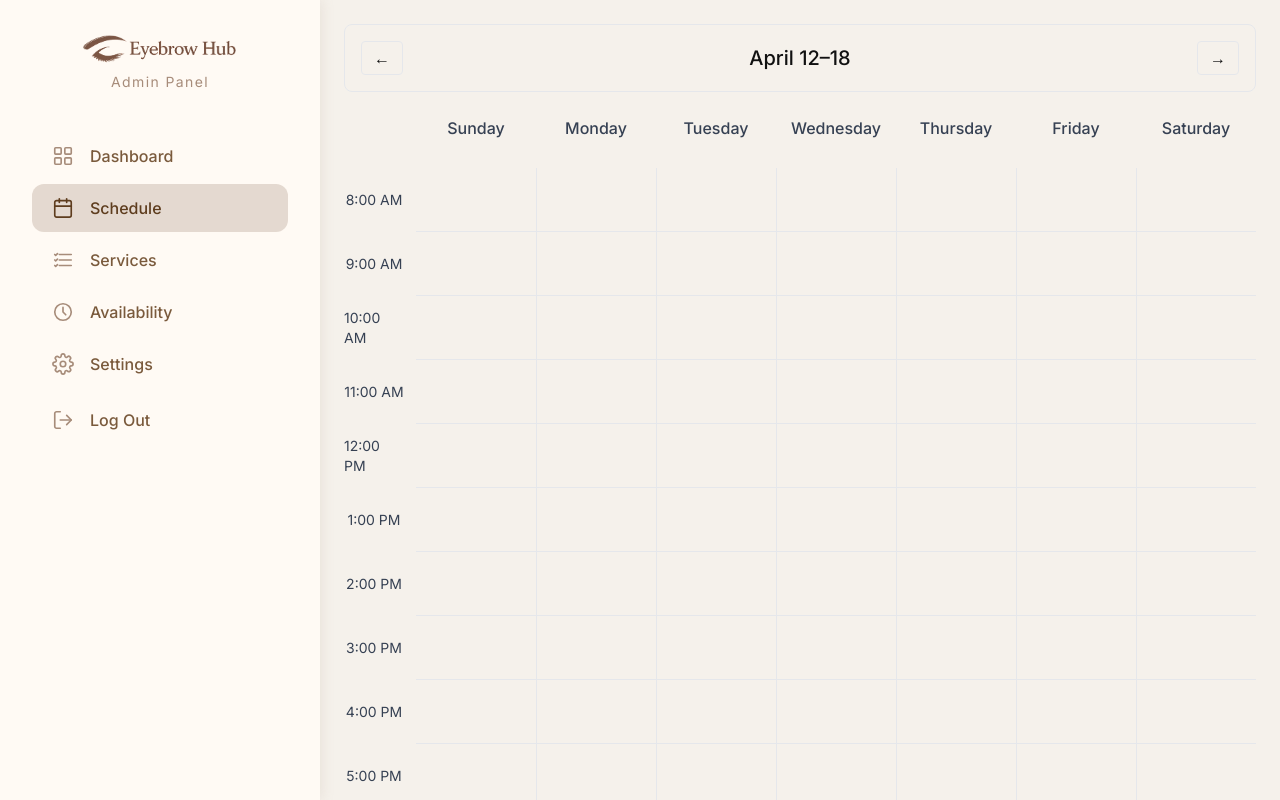
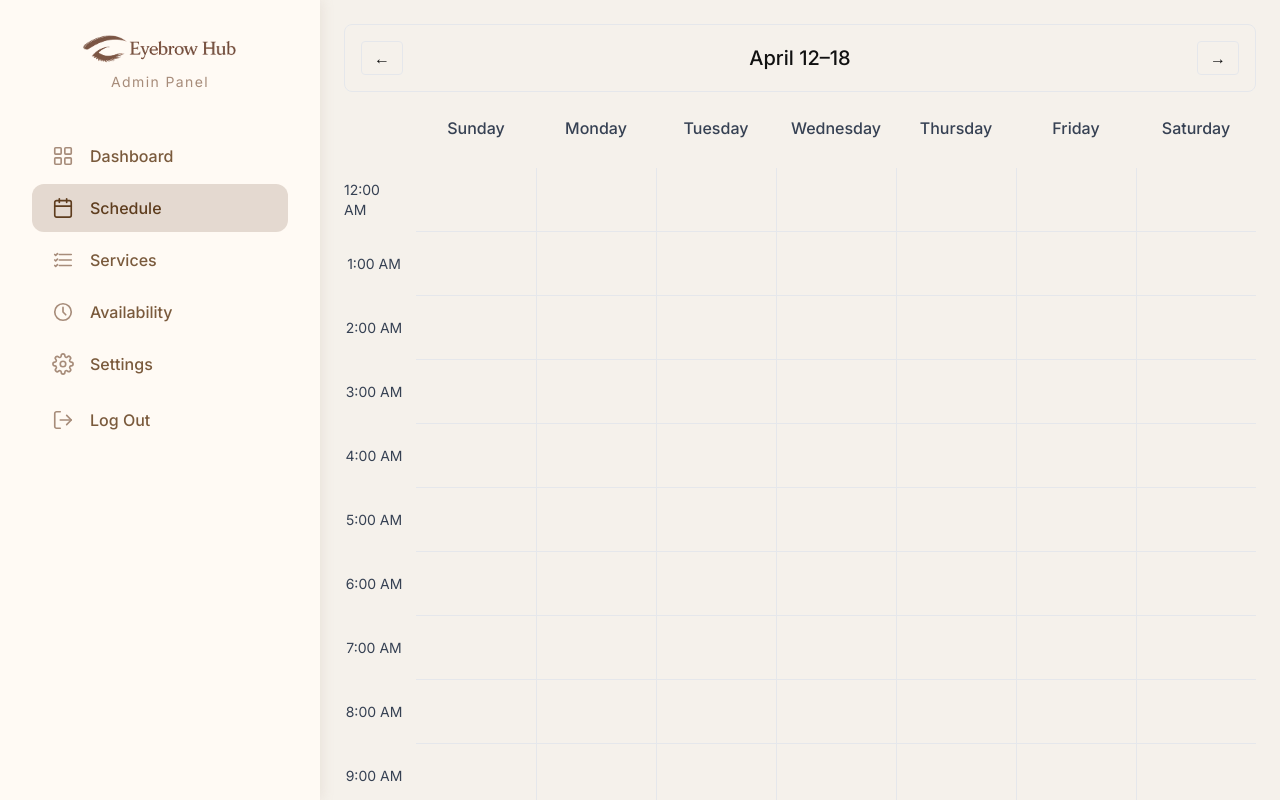
Before and after one commit to brentcrosby/eyebrow-hub, a Next.js app: page /admin/schedule in a window 1280 px wide. Built offline with nearby package versions, Linux system fonts and the light colour scheme.

Commit message:
Update schedule page to show full day

```diff
--- a/app/admin/(panel)/schedule/page.tsx
+++ b/app/admin/(panel)/schedule/page.tsx
@@ -24,6 +24,13 @@ function getWeekRange(date: Date) {
   return `${startMonth} ${startDay}–${endMonth} ${endDay}`;
 }
 
+function formatHour(hour: number) {
+  if (hour === 0) return "12:00 AM";
+  if (hour < 12) return `${hour}:00 AM`;
+  if (hour === 12) return "12:00 PM";
+  return `${hour - 12}:00 PM`;
+}
+
 const weekDays = [
   "Sunday",
   "Monday",
@@ -34,18 +41,7 @@ const weekDays = [
   "Saturday",
 ];
 
-const timeLabels = [
-  "8:00 AM",
-  "9:00 AM",
-  "10:00 AM",
-  "11:00 AM",
-  "12:00 PM",
-  "1:00 PM",
-  "2:00 PM",
-  "3:00 PM",
-  "4:00 PM",
-  "5:00 PM",
-];
+const timeLabels = Array.from({ length: 24 }, (_, hour) => formatHour(hour));
 
 export default function AdminSchedulePage() {
   const [currentDate, setCurrentDate] = useState(new Date());
@@ -100,7 +96,8 @@ export default function AdminSchedulePage() {
           ))}
         </div>
 
-        <div className="mt-4 grid grid-cols-[minmax(50px,0.6fr)_repeat(7,1fr)]">
+        <div className="schedule-scroll mt-4 max-h-[650px] overflow-y-auto">
+          <div className="grid grid-cols-[minmax(50px,0.6fr)_repeat(7,1fr)]">
             {timeLabels.map((time, rowIndex) => {
               const isLastRow = rowIndex === timeLabels.length - 1;
 
@@ -122,6 +119,7 @@ export default function AdminSchedulePage() {
               );
             })}
           </div>
+        </div>
       </section>
     </main>
   );
--- a/app/globals.css
+++ b/app/globals.css
@@ -4,7 +4,7 @@
 :root {
   --background: #ffffff;
   --foreground: #111111;
-  --color-primary: #6B4F3A;
+  --color-primary: #6b4f3a;
 }
 
 @layer base {
@@ -22,3 +22,25 @@
     -moz-osx-font-smoothing: grayscale;
   }
 }
+
+.schedule-scroll {
+  scrollbar-width: thin;
+  scrollbar-color: #d1d5db transparent;
+}
+
+.schedule-scroll::-webkit-scrollbar {
+  width: 8px;
+}
+
+.schedule-scroll::-webkit-scrollbar-track {
+  background: transparent;
+}
+
+.schedule-scroll::-webkit-scrollbar-thumb {
+  background-color: #d1d5db;
+  border-radius: 9999px;
+}
+
+.schedule-scroll::-webkit-scrollbar-thumb:hover {
+  background-color: #9ca3af;
+}
```
Lines whose indentation alone changed are shown as unchanged.
